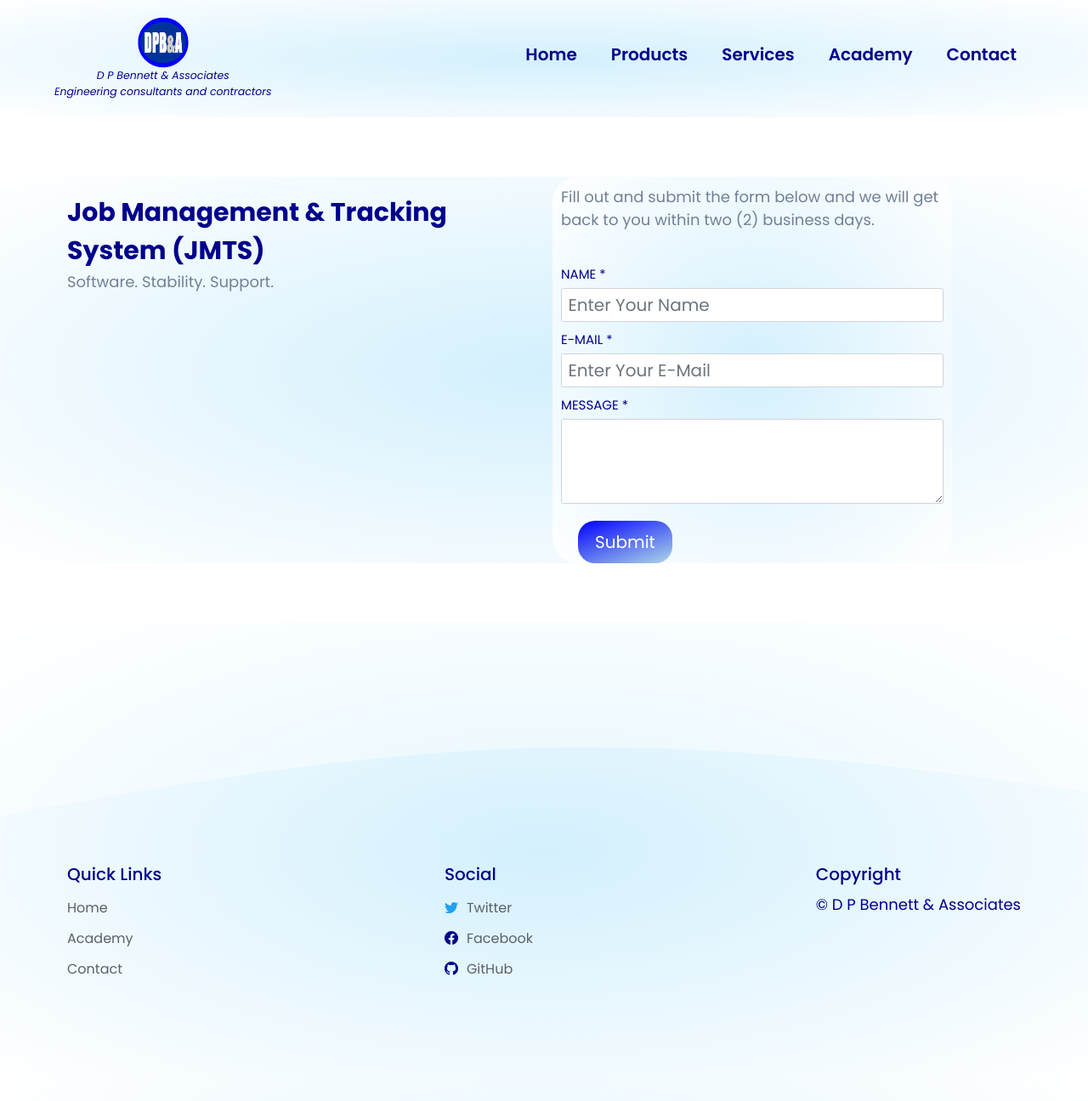
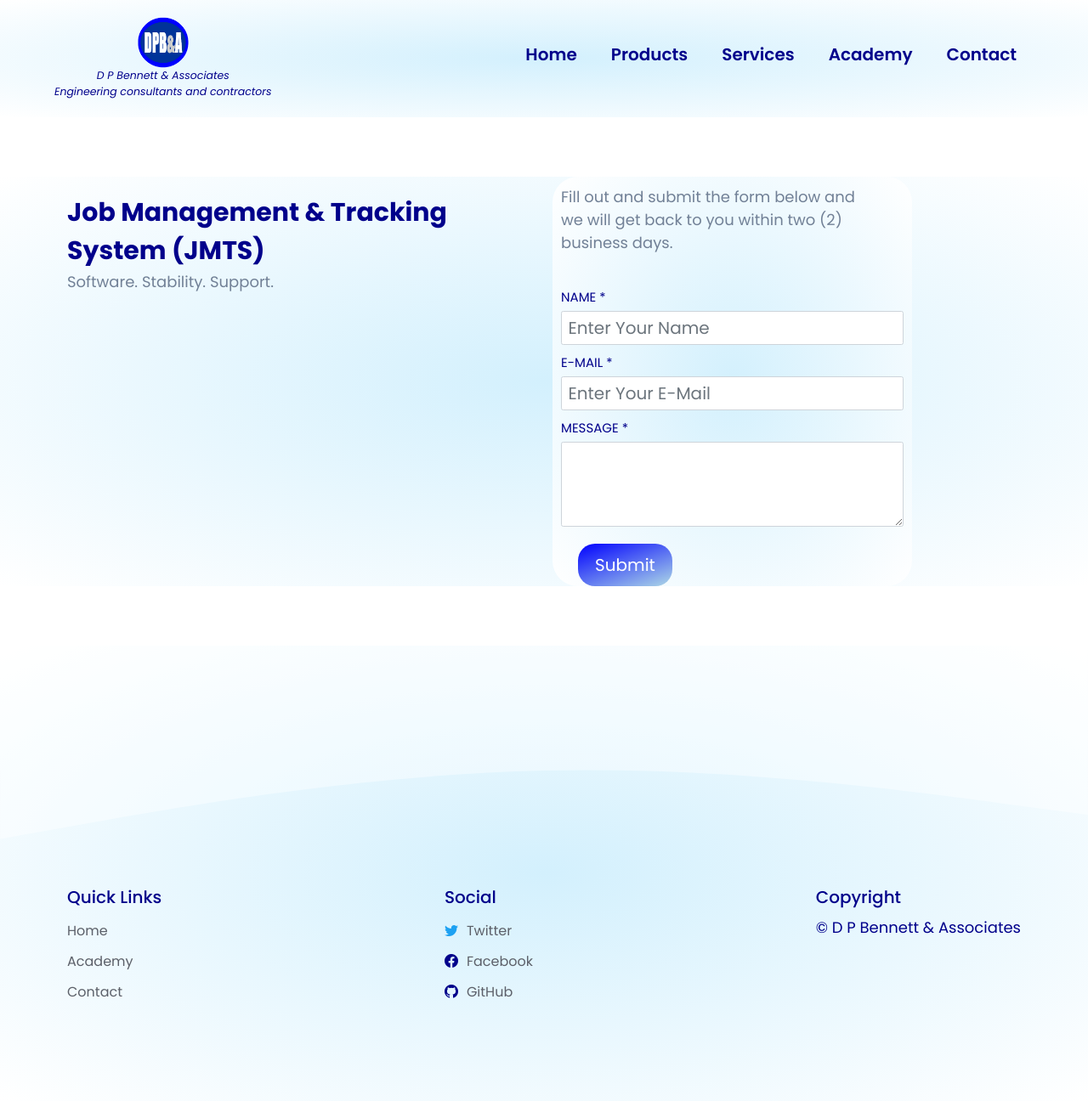
Before and after one commit to DPBandA/dpba, a Jekyll site: the page built from jmts/index.html, in a window 1280 px wide. Shown: the whole page at 85% size. Built offline with Jekyll 4.4.1, drawn with Linux system fonts in a browser that asks for light colours; before the commit the page ends 1269 px from its top, so only the background shows below that.

Commit message:
General updates.

```diff
--- a/css/style.css
+++ b/css/style.css
@@ -279,7 +279,7 @@ header .logo p {
 }
 
 .get-jmts-form p {
-    width: 450px;
+    width: 350px;
     margin: 1rem 1rem auto 1rem;
 }
 
@@ -295,7 +295,7 @@ header .logo p {
 }
 
 .jmts div {
-    width: 500px;
+    width: 350px;
     background-color: #ffffff;
     margin: 1rem;
     padding: 2rem 0;
```
